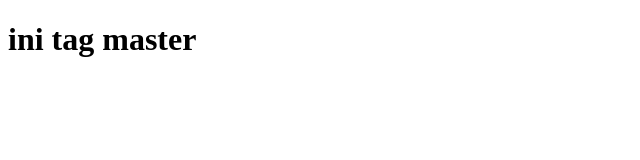
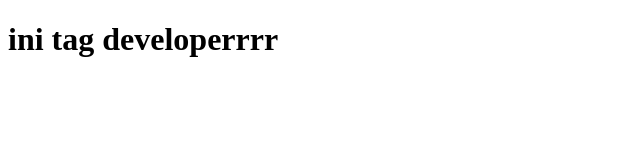
Before and after one commit to ichsansurya/praktikumgit, a plain HTML site: page index.html in a window 1280 px wide. Shown: the whole page, without its empty margins (0-640 px from the left). Drawn offline with Linux system fonts and the light colour scheme.

Commit message:
tag h1 developer

```diff
--- a/index.html
+++ b/index.html
@@ -7,6 +7,6 @@
     <title>Document</title>
 </head>
 <body>
-    <h1>ini tag master</h1>
+    <h1>ini tag developerrrr</h1>
 </body>
 </html>
```
